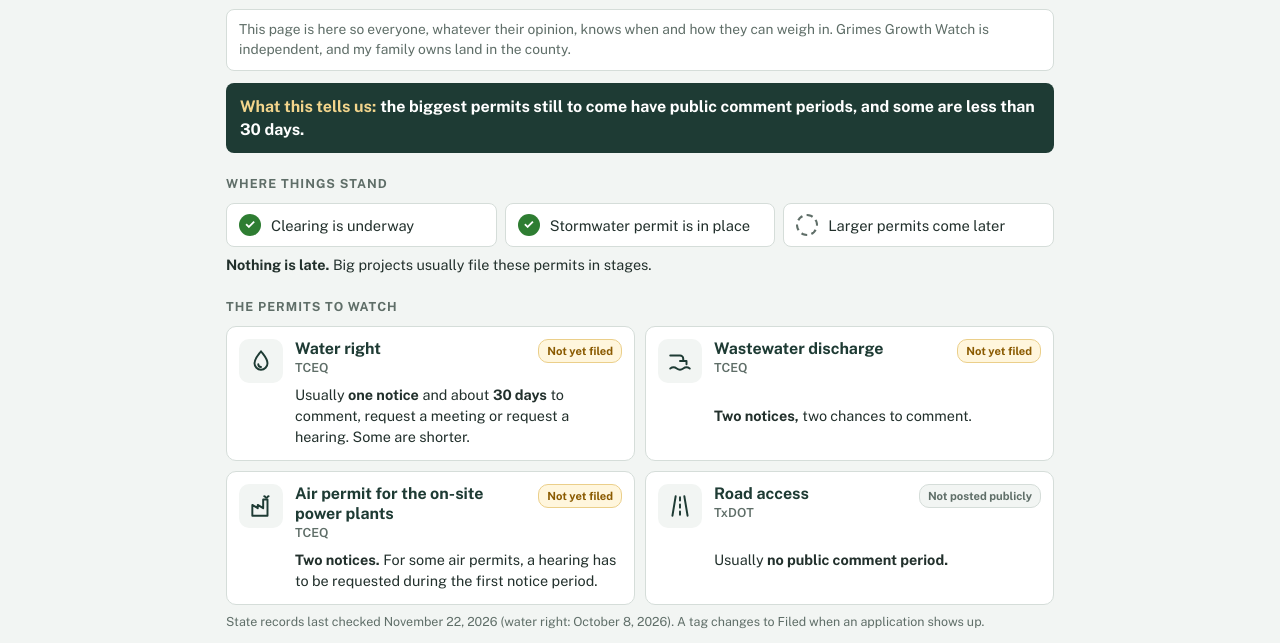
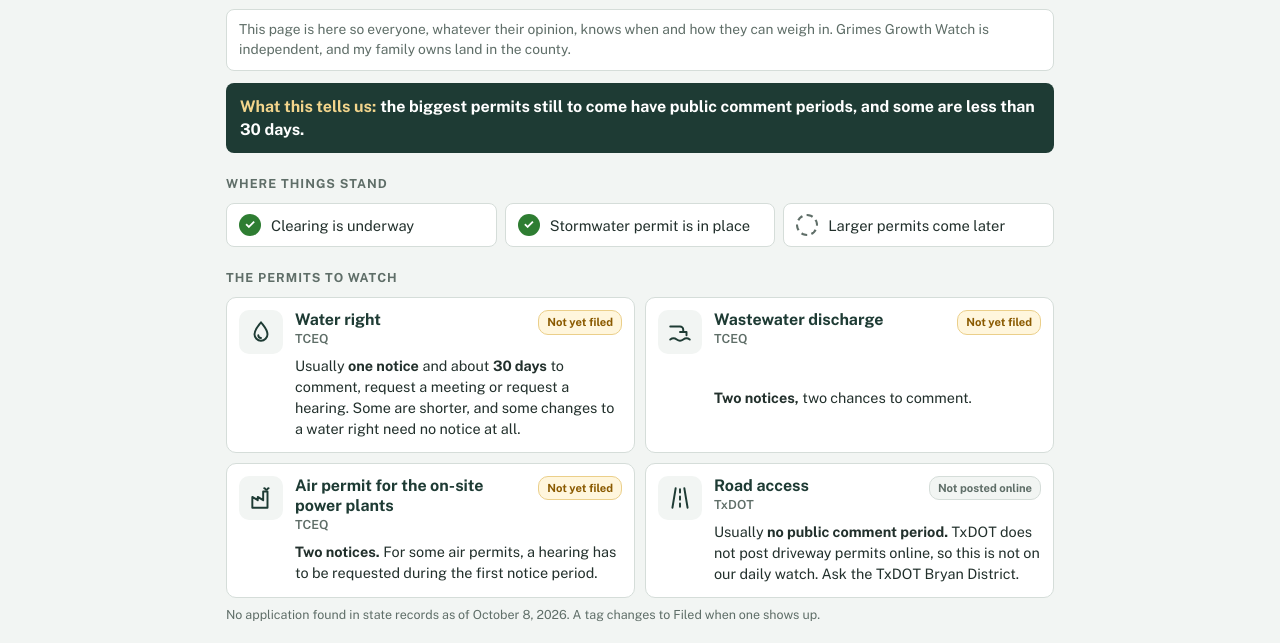
Before and after one commit to ektrahan-oss/grimes-county-terafab-map, a plain HTML site: page have-a-say/index.html in a window 1280 px wide. Shown: the part 305-948 px from the top of the page. Drawn offline with nearby package versions, Linux system fonts and the light colour scheme.

Commit message:
Have a Say: water right and road access caveats, drop the 'nothing is late' line
Co-Authored-By: Claude Fable 5.2 <noreply@anthropic.com>

```diff
--- a/have-a-say/index.html
+++ b/have-a-say/index.html
@@ -208,7 +208,6 @@
       <div><span class="dot done" aria-hidden="true">&#10003;</span><span>Stormwater permit is in place</span></div>
       <div><span class="dot later" aria-hidden="true"></span><span>Larger permits come later</span></div>
     </div>
-    <p class="stand-note"><strong>Nothing is late.</strong> Big projects usually file these permits in stages.</p>
   </section>
 
   <!-- 5. Permit cards. The tags are filled in from the map's permit data when the page loads. -->
@@ -218,7 +217,7 @@
       <article class="card" data-permit="a water right">
         <div class="icon" aria-hidden="true"><svg viewBox="0 0 24 24"><path d="M12 3c3 4 6 7 6 11a6 6 0 0 1-12 0c0-4 3-7 6-11z"/><path d="M9.5 15a2.5 2.5 0 0 0 2.5 2.5"/></svg></div>
         <div class="top"><div><h3>Water right</h3><div class="agency">TCEQ</div></div><span class="tag no">Not yet filed</span></div>
-        <p>Usually <strong>one notice</strong> and about <strong>30 days</strong> to comment, request a meeting or request a hearing. Some are shorter.</p>
+        <p>Usually <strong>one notice</strong> and about <strong>30 days</strong> to comment, request a meeting or request a hearing. Some are shorter, and some changes to a water right need no notice at all.</p>
       </article>
       <article class="card" data-permit="a wastewater discharge permit">
         <div class="icon" aria-hidden="true"><svg viewBox="0 0 24 24"><path d="M3 7h9a3 3 0 0 1 3 3v2"/><path d="M12 12h6v3"/><path d="M3 19c2-1.5 4-1.5 6 0s4 1.5 6 0 4-1.5 6 0"/></svg></div>
@@ -232,11 +231,11 @@
       </article>
       <article class="card">
         <div class="icon" aria-hidden="true"><svg viewBox="0 0 24 24"><path d="M8 3 5 21"/><path d="M16 3l3 18"/><path d="M12 4v3M12 10.5v3M12 17v3"/></svg></div>
-        <div class="top"><div><h3>Road access</h3><div class="agency">TxDOT</div></div><span class="tag na">Not posted publicly</span></div>
-        <p>Usually <strong>no public comment period.</strong></p>
+        <div class="top"><div><h3>Road access</h3><div class="agency">TxDOT</div></div><span class="tag na">Not posted online</span></div>
+        <p>Usually <strong>no public comment period.</strong> TxDOT does not post driveway permits online, so this is not on our daily watch. Ask the TxDOT Bryan District.</p>
       </article>
     </div>
-    <p class="checked" id="checked">State records last checked November 22, 2026 (water right: October 8, 2026). No Terafab application found for the three TCEQ permits.</p>
+    <p class="checked" id="checked">No application found in state records as of November 22, 2026. A tag changes to Filed when one shows up.</p>
   </section>
 
   <!-- 6. Timeline -->
@@ -322,12 +321,9 @@
       else { tag.textContent = "Filed"; tag.className = "tag yes"; }
     });
     if (!dates.length) return;
-    const newest = dates.slice().sort((a, b) => new Date(b) - new Date(a))[0];
-    const older = [...new Set(dates.filter(x => x !== newest))];
-    const water = document.querySelector('.card[data-permit="a water right"] .tag.no') && note.match(/a water right[^(;]*\(none found as of ([^)]+)\)/);
-    document.getElementById("checked").textContent = `State records last checked ${newest}` +
-      (water && water[1] !== newest ? ` (water right: ${water[1]})` : older.length ? ` (some: ${older.join(", ")})` : "") +
-      ". A tag changes to Filed when an application shows up.";
+    // The permits are checked on different days; show the oldest check, so the line never claims more than is true
+    const oldest = dates.slice().sort((a, b) => new Date(a) - new Date(b))[0];
+    document.getElementById("checked").textContent = `No application found in state records as of ${oldest}. A tag changes to Filed when one shows up.`;
   }).catch(() => {});
 </script>
 </body>
```
